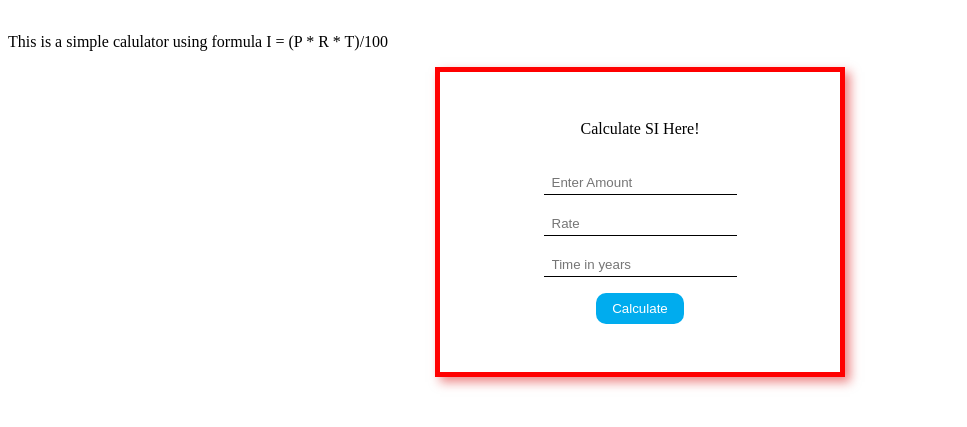
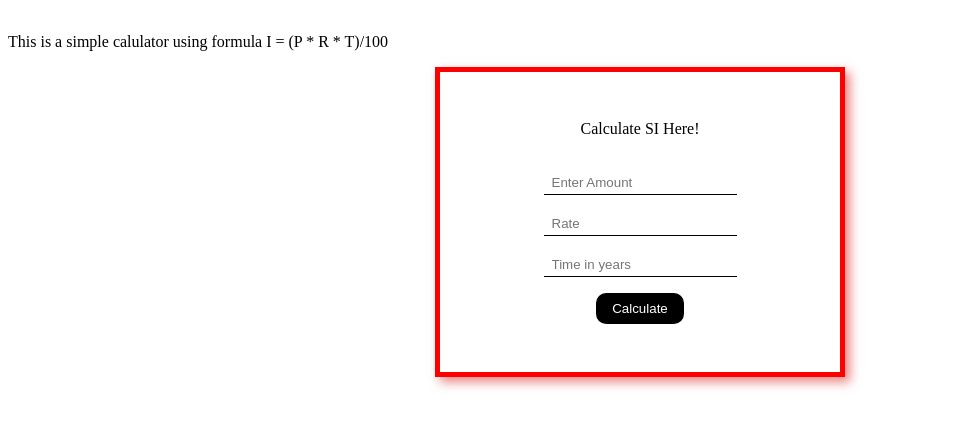
Before and after one commit to Aagam-Jain-113/Calculator, a plain HTML site: page index.html in a window 1280 px wide. Shown: the part 165-592 px from the top of the page, without its empty margins (0-967 px from the left). Drawn offline with Linux system fonts and the light colour scheme.

Commit message:
updated: button style

```diff
--- a/style.css
+++ b/style.css
@@ -24,7 +24,7 @@ input:focus{
     padding: 0.5rem 1rem;
     border-radius: 10px;
     border: none;
-    background: #00acee;
+    background: #000;
     color: white;
 }
 
```
